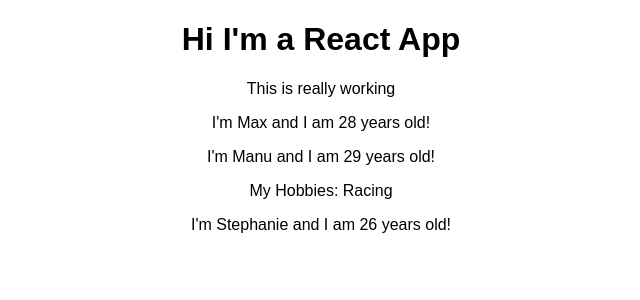
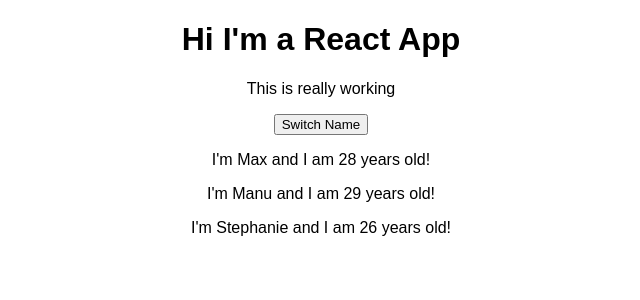
Before and after one commit to MiguelDominguezSanchez/react-complete-guide, a React (Create React App) app: page / in a window 1280 px wide. Shown: the top 300 px of the page, without its empty margins (319-959 px from the left). Built offline with nearby package versions, Linux system fonts and the light colour scheme.

Commit message:
3 – 14. Understanding & Using State

```diff
--- a/src/App.js
+++ b/src/App.js
@@ -3,16 +3,34 @@
 import Person from './Person/Person'
 
 class App extends Component {
+	// var something = someValue
+	// something = 'some value'
+	state = {
+		persons: [
+			{ name: 'Max', age: 28 },
+			{ name: 'Manu', age: 29 },
+			{ name: 'Stephanie', age: 26 },
+		],
+	}
+
 	render() {
 		return (
 			<div className='App'>
 				<h1>Hi I'm a React App</h1>
 				<p>This is really working</p>
-				<Person name='Max' age='28' />
-				<Person name='Manu' age='29'>
-					My Hobbies: Racing
-				</Person>
-				<Person name='Stephanie' age='26' />
+				<button>Switch Name</button>
+				<Person
+					name={this.state.persons[0].name}
+					age={this.state.persons[0].age}
+				/>
+				<Person
+					name={this.state.persons[1].name}
+					age={this.state.persons[1].age}
+				/>
+				<Person
+					name={this.state.persons[2].name}
+					age={this.state.persons[2].age}
+				/>
 			</div>
 		)
 		{
```
